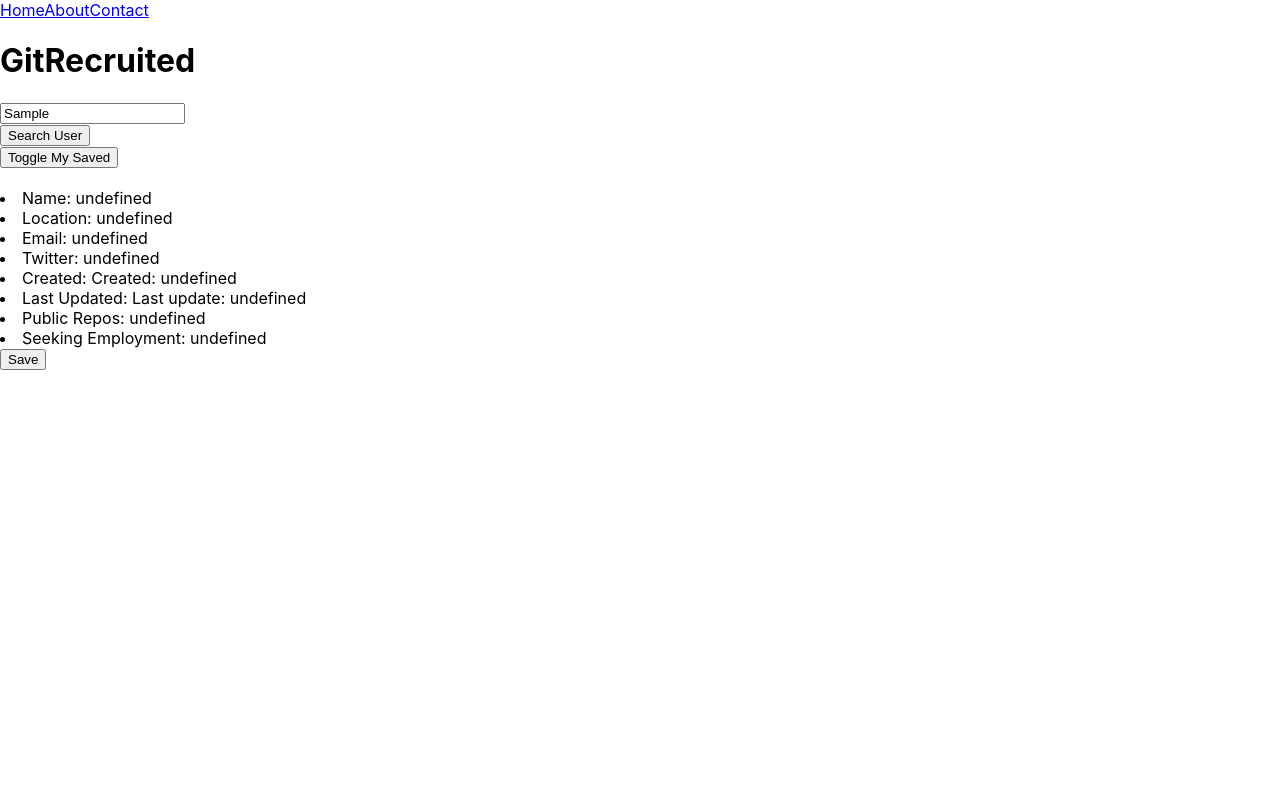
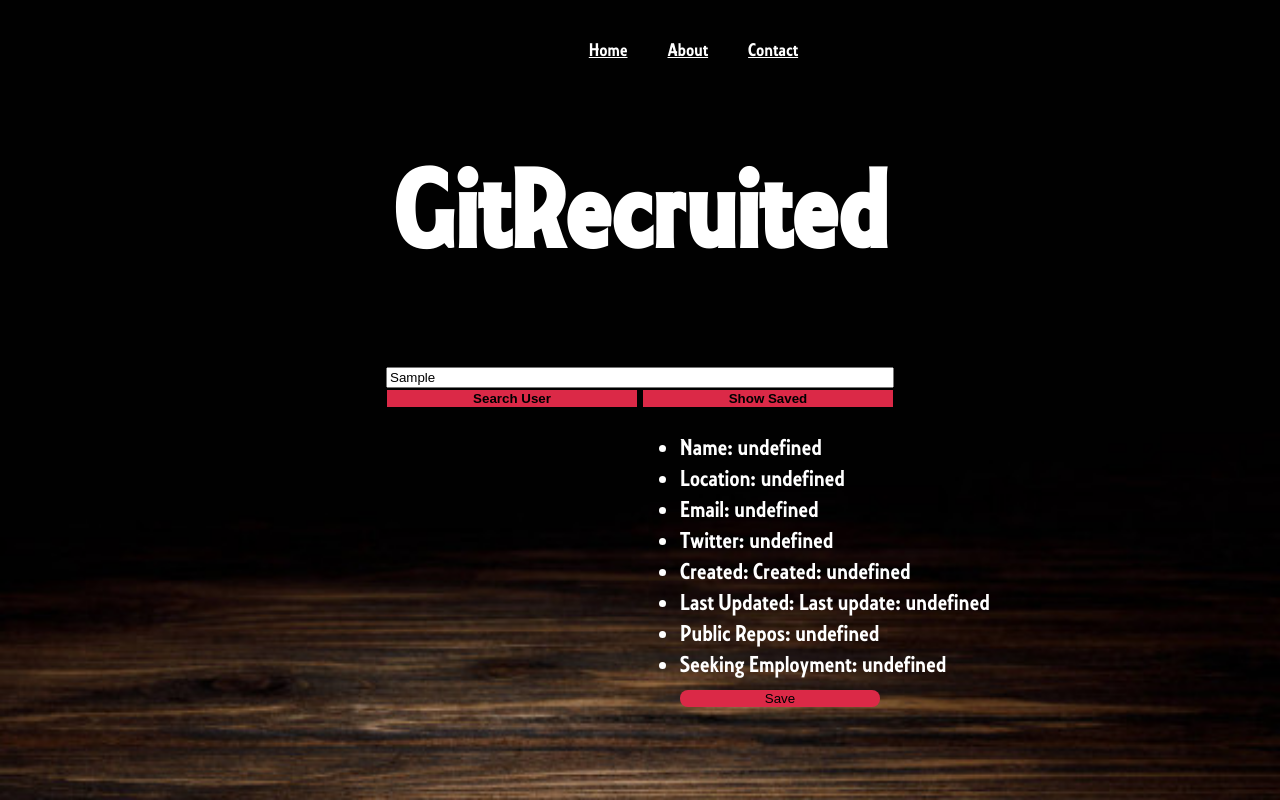
Before and after one commit to CodingWithDavidZ/phase2-project-v2, a React (Create React App) app: page /home in a window 1280 px wide. Both pictures are taken after typing "Sample" into the empty fields and a click on the button "Search User". Built offline with nearby package versions, Linux system fonts and the light colour scheme; no server answers.

Commit message:
finished project with CSS and bug fixes

```diff
--- a/db.json
+++ b/db.json
@@ -2,6 +2,16 @@
   "saved": [
     {
       "id": 1
+    },
+    {
+      "url": "https://github.com/john",
+      "picture": "https://avatars.githubusercontent.com/u/1668?v=4",
+      "id": 26
+    },
+    {
+      "url": "https://github.com/jon",
+      "picture": "https://avatars.githubusercontent.com/u/1791?v=4",
+      "id": 27
     }
   ]
 }
--- a/public/index.html
+++ b/public/index.html
@@ -6,8 +6,8 @@
     <meta name="viewport" content="width=device-width, initial-scale=1" />
     <meta name="theme-color" content="#000000" />
     <meta
-      name="description"
-      content="Web site created using create-react-app"
+      name="GitRecruited"
+      content="Web site to help hiring managers search GitHub for applicants"
     />
     <link rel="apple-touch-icon" href="%PUBLIC_URL%/logo192.png" />
     <!--
--- a/src/App.css
+++ b/src/App.css
@@ -1,16 +1,5 @@
 .App {
   text-align: center;
-}
-
-.App-logo {
-  height: 40vmin;
-  pointer-events: none;
-}
-
-@media (prefers-reduced-motion: no-preference) {
-  .App-logo {
-    animation: App-logo-spin infinite 20s linear;
-  }
 }
 
 .App-header {
@@ -24,15 +13,109 @@
   color: white;
 }
 
-.App-link {
-  color: #61dafb;
+.navigation {
+  align-content: center;
+  font-size: larger;
+}
+.navLinks {
+  padding: 40px;
+  padding-left: 0px;
+  color: white;
 }
 
-@keyframes App-logo-spin {
-  from {
-    transform: rotate(0deg);
-  }
-  to {
-    transform: rotate(360deg);
-  }
+#homeLink {
+  padding-left: 45%;
 }
+
+#gitHired {
+  font-family: gitHubFont;
+  font-size: 6em;
+  text-align: center;
+}
+
+#search {
+  width: 500px;
+}
+#searchForm {
+  text-align: center;
+}
+
+#searchButton {
+  width: 250px;
+  color: black;
+  font-weight: bold;
+  background-color: hsl(350, 71%, 51%);
+  border: 1px black;
+}
+
+#searchButton:hover {
+  background-color: green;
+  color: white;
+}
+
+#displaySaved {
+  width: 250px;
+  color: black;
+  font-weight: bold;
+  background-color: hsl(350, 71%, 51%);
+  border: 1px black;
+}
+
+#displaySaved:hover {
+  background-color: green;
+  color: white;
+}
+
+.grid-container {
+  display: grid;
+  grid-template-columns: 1fr 1fr;
+}
+
+#image {
+  align-items: right;
+}
+
+.grid-item-2 {
+  font-size: 1.5em;
+}
+
+#saveButton {
+  transition-duration: 0.4s;
+  background-color: hsl(350, 71%, 51%);
+  width: 200px;
+  border: 1px black;
+  border-radius: 8px;
+}
+
+#saveButton:hover {
+  background-color: green;
+  color: white;
+}
+
+.removeButton {
+  background-color: rgba(0, 0, 0, 0);
+  color: hsl(240, 100%, 50%);
+  border: 0px;
+  font-size: 1.5em;
+  font-weight: bold;
+  text-shadow: 0 0 3px hsl(240, 100%, 80%), 0 0 5px white;
+  cursor: pointer;
+}
+
+.grid-container-3 {
+  justify-content: center;
+  display: grid;
+  grid-template-columns: repeat(4, 20%);
+  grid-template-rows: repeat(3, auto);
+}
+
+.contact {
+  text-align: center;
+  font-size: 3em;
+  font-weight: bolder;
+  text-shadow: 0 0 3px hsl(240, 100%, 80%), 0 0 5px white;
+}
+
+.saved-user:hover {
+  opacity: 0.7;
+}
--- a/src/App.js
+++ b/src/App.js
@@ -12,16 +12,18 @@ function App() {
   const [visibility, setVisibility] = useState(false);
   const [searchData, setSearchData] = useState([]);
   const [savedVisibility, setSavedVisibility] = useState(false);
+  const [saved, setSaved] = useState([]);
   console.log(searchData);
 
   return (
+    <div className='main'>
       <Router>
         <Route exact path='/'>
           <Redirect to='/home' />
         </Route>
         <Header />
         <Route exact path={'/contact'}>
-        <Contact />
+          <Contact className='contact' />
         </Route>
         <Route exact path={'/about'}>
           <About />
@@ -34,10 +36,19 @@ function App() {
             setSavedVisibility={setSavedVisibility}
             savedVisibility={savedVisibility}
           />
-        {visibility ? <SearchResults searchData={searchData} /> : null}
-        {savedVisibility ? <SavedSearches /> : null}
+          {visibility ? (
+            <SearchResults
+              searchData={searchData}
+              saved={saved}
+              setSaved={setSaved}
+            />
+          ) : null}
+          {savedVisibility ? (
+            <SavedSearches saved={saved} setSaved={setSaved} />
+          ) : null}
         </Route>
       </Router>
+    </div>
   );
 }
 
--- a/src/component/Avatar.js
+++ b/src/component/Avatar.js
@@ -2,10 +2,12 @@ import React from 'react';
 
 function Avatar({ searchData }) {
   const avatarWithLink = (
-    <a target='_blank' rel='noopener noreferrer' href={searchData.html_url}>
-      {' '}
-      <img src={searchData.avatar_url} alt={searchData.html_url} />
-    </a>
+    <div id='image'>
+      <a target='_blank' rel='noopener noreferrer' href={searchData.html_url}>
+        {' '}
+        <img src={searchData.avatar_url} alt={searchData.html_url} />
+      </a>
+    </div>
   );
   return <div id='searchAvatar'>{avatarWithLink}</div>;
 }
--- a/src/component/Header.js
+++ b/src/component/Header.js
@@ -3,20 +3,20 @@ import { Link } from 'react-router-dom';
 
 function Header() {
   return (
-    <>
-      <Link id='homeLink' to='/home'>
+    <div className='navigation'>
+      <Link className='navLinks' id='homeLink' to='/home'>
         Home
       </Link>
-      <Link id='aboutLink' to='/about'>
+      <Link className='navLinks' id='aboutLink' to='/about'>
         About
       </Link>
 
-      <Link id='contactLink' to='/contact'>
+      <Link className='navLinks' id='contactLink' to='/contact'>
         Contact
       </Link>
 
       <h1 id='gitHired'>GitRecruited</h1>
-    </>
+    </div>
   );
 }
 
--- a/src/component/SavedSearches.js
+++ b/src/component/SavedSearches.js
@@ -1,8 +1,6 @@
 import React, { useState, useEffect } from 'react';
 
-function SavedSearches() {
-  const [saved, setSaved] = useState([]);
-
+function SavedSearches({ saved, setSaved }) {
   useEffect(() => {
     fetch('http://localhost:3000/saved')
       .then((response) => response.json())
@@ -11,29 +9,45 @@ function SavedSearches() {
 
   const existingSaved = saved.slice(1, 51).map((data) => {
     return (
-      <p id={data.id} key={data.id}>
+      <div className='saved-user'>
+        <p className='main_grid' id={data.id} key={data.id}>
           {' '}
-        <a target='_blank' rel='noopener noreferrer' href={data.url}>
+          <a
+            className='grid-image'
+            target='_blank'
+            rel='noopener noreferrer'
+            href={data.url}
+          >
             <img src={data.picture} alt={data.id} width='100' height='100' />
           </a>
-        <button className='btn btn-link' id={data.id} onClick={handleClick}>
+          <br></br>
+          <button
+            className='removeButton'
+            id={data.id}
+            onClick={() => handleClick(data.id)}
+          >
             Remove
           </button>
         </p>
+      </div>
     );
   });
 
-  function handleClick(e) {
-    const buttonID = e.target.id;
-    fetch(`http://localhost:3000/saved/${buttonID}`, {
+  function handleClick(id) {
+    const filterChange = saved.filter((element) => {
+      return element.id != id;
+    });
+    fetch(`http://localhost:3000/saved/${id}`, {
       method: 'DELETE',
       headers: {
         'Content-Type': 'application/json',
       },
     });
+    setSaved(filterChange);
+    console.log(saved);
   }
 
-  return <div>{existingSaved}</div>;
+  return <div className='grid-container-3'>{existingSaved}</div>;
 }
 
 export default SavedSearches;
--- a/src/component/Search.js
+++ b/src/component/Search.js
@@ -9,6 +9,7 @@ function Search({
   //   this should work but doesn't
   //   const originalName = searchUser.split(' ').join('');
   const [user, setUser] = useState('');
+  const [text, setText] = useState(true);
   const handleChange = (e) => {
     setUser(e.target.value);
   };
@@ -28,6 +29,7 @@ function Search({
 
   function handleShowSaved(e) {
     setSavedVisibility(!savedVisibility);
+    setText(!text);
   }
 
   return (
@@ -47,11 +49,12 @@ function Search({
           <button id='searchButton' onClick={handleClick}>
             Search User
           </button>
+          &nbsp;&nbsp;
+          <button id='displaySaved' onClick={handleShowSaved}>
+            {text ? 'Show Saved' : 'Hide Saved'}
+          </button>
         </div>
       </form>
-      <button id='display saved' onClick={handleShowSaved}>
-        Toggle My Saved
-      </button>
     </>
   );
 }
--- a/src/component/SearchResults.js
+++ b/src/component/SearchResults.js
@@ -1,7 +1,7 @@
 import React from 'react';
 import Avatar from './Avatar';
 
-function SearchResults({ searchData }) {
+function SearchResults({ searchData, setSaved, saved }) {
   const creation = `Created: ${searchData.created_at}`;
   const creationDateWithoutTime = creation.split('T')[0];
   const lastUpdate = `Last update: ${searchData.updated_at}`;
@@ -20,7 +20,7 @@ function SearchResults({ searchData }) {
 
   const list = infoArray.map((element) => <li>{element}</li>);
 
-  function handleClick() {
+  function handleSave() {
     fetch('http://localhost:3000/saved', {
       method: 'POST',
       headers: {
@@ -32,17 +32,24 @@ function SearchResults({ searchData }) {
         picture: searchData.avatar_url,
       }),
     });
+    fetch('http://localhost:3000/saved')
+      .then((response) => response.json())
+      .then((data) => setSaved(data));
   }
 
   return (
-    <div>
-      <Avatar id='primaryAvatar' searchData={searchData} />
-      <span id='infoList' key={searchData.id}>
+    <div className='grid-container'>
+      <Avatar
+        className='grid-item-1'
+        id='primaryAvatar'
+        searchData={searchData}
+      />
+      <ul className='grid-item-2' id='list'>
         {list}
-      </span>
-      <button id='saveButton' onClick={handleClick}>
-        Save
-      </button>
+        <button className='grid-item-3' id='saveButton' onClick={handleSave}>
+          Save
+        </button>
+      </ul>
     </div>
   );
 }
--- a/src/index.css
+++ b/src/index.css
@@ -1,10 +1,20 @@
+@font-face {
+  font-family: gitHubFont;
+  src: url(./resources/font/collegiate/COLLEGIA.ttf);
+}
+
 body {
-  margin: 0;
-  font-family: -apple-system, BlinkMacSystemFont, 'Segoe UI', 'Roboto', 'Oxygen',
-    'Ubuntu', 'Cantarell', 'Fira Sans', 'Droid Sans', 'Helvetica Neue',
-    sans-serif;
+  margin-top: 3%;
+  margin-bottom: 5%;
+  margin-left: 10%;
+  margin-right: 10%;
   -webkit-font-smoothing: antialiased;
   -moz-osx-font-smoothing: grayscale;
+  background-image: url(./resources/background/BlackwWood.jpeg);
+  background-size: cover;
+  background-attachment: fixed;
+  color: white;
+  font-family: gitHubFont;
 }
 
 code {
```
Lines whose indentation alone changed are shown as unchanged.
